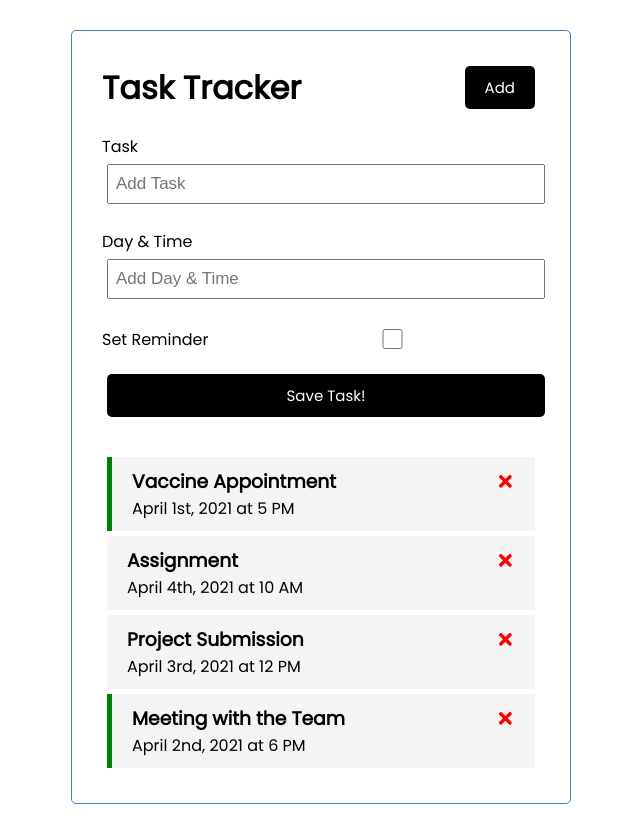
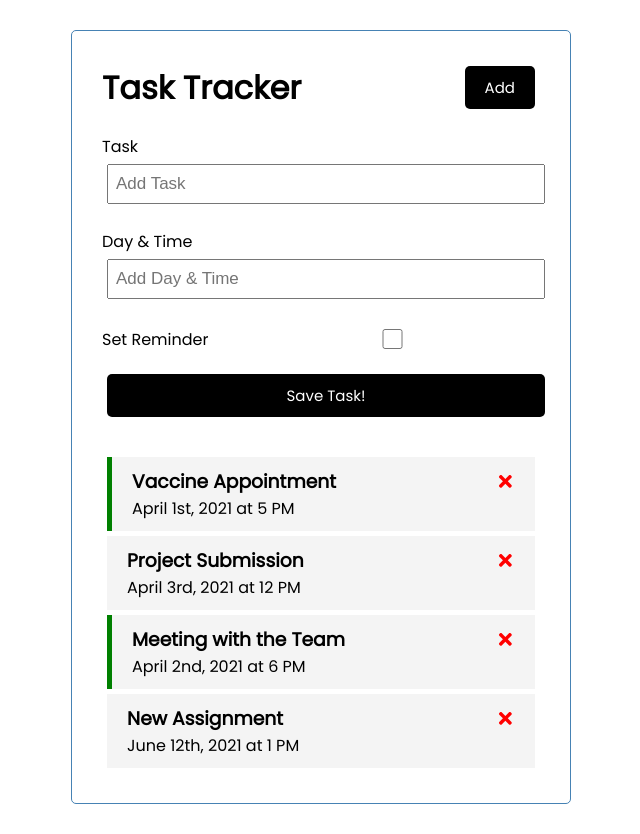
Before and after one commit to arunkudiyal/innomatics-react-project-1, a React (Create React App) app: page / in a window 1280 px wide. Shown: the whole page, without its empty margins (319-959 px from the left). Built offline with nearby package versions, Linux system fonts and the light colour scheme; data requests are answered from the project's data file; the HTML template or start-up script is replaced by a standard one.

Commit message:
JSON-Server

```diff
--- /dev/null
+++ b/db.json
@@ -0,0 +1,28 @@
+{
+  "tasks": [
+    {
+      "id": 1,
+      "text": "Vaccine Appointment",
+      "day": "April 1st, 2021 at 5 PM",
+      "reminder": true
+    },
+    {
+      "id": 3,
+      "text": "Project Submission",
+      "day": "April 3rd, 2021 at 12 PM",
+      "reminder": false
+    },
+    {
+      "id": 4,
+      "text": "Meeting with the Team",
+      "day": "April 2nd, 2021 at 6 PM",
+      "reminder": true
+    },
+    {
+      "text": "New Assignment",
+      "day": "June 12th, 2021 at 1 PM",
+      "reminder": false,
+      "id": 6
+    }
+  ]
+}
--- a/package.json
+++ b/package.json
@@ -6,6 +6,7 @@
     "@testing-library/jest-dom": "^5.12.0",
     "@testing-library/react": "^11.2.7",
     "@testing-library/user-event": "^12.8.3",
+    "json-server": "^0.16.3",
     "react": "^17.0.2",
     "react-dom": "^17.0.2",
     "react-icons": "^4.2.0",
@@ -16,7 +17,8 @@
     "start": "react-scripts start",
     "build": "react-scripts build",
     "test": "react-scripts test",
-    "eject": "react-scripts eject"
+    "eject": "react-scripts eject",
+    "server": "json-server --watch db.json --port 5000"
   },
   "eslintConfig": {
     "extends": [
--- a/src/App.js
+++ b/src/App.js
@@ -1,5 +1,5 @@
 // Hooks
-import { useState } from 'react'
+import { useState, useEffect } from 'react'
 
 // const taaks = [ {}, {}, {} ] -> Property
 
@@ -11,47 +11,56 @@
 
   // GLOBAL STATE | App-Level State
   // Tasks State
-  const [tasks, setTasks] = useState([
-    {
-        id: 1,
-        text: 'Vaccine Appointment',
-        day: 'April 1st, 2021 at 5 PM',
-        reminder: true
-    },
-    {
-        id: 2,
-        text: 'Assignment',
-        day: 'April 4th, 2021 at 10 AM',
-        reminder: false
-    },
-    {
-        id: 3,
-        text: 'Project Submission',
-        day: 'April 3rd, 2021 at 12 PM',
-        reminder: false
-    },
-    {
-        id: 4,
-        text: 'Meeting with the Team',
-        day: 'April 2nd, 2021 at 6 PM',
-        reminder: true
+  const [tasks, setTasks] = useState([])
+
+  // presesnt data the moment application is loaded
+  useEffect(() => {
+    const getTasks = async () => {
+      const tasksFromServer = await fetchTasks()
+
+      // Seeting the data coming from the server as our app-level state
+      setTasks(tasksFromServer)
     }
-  ])
+
+    getTasks()
+  }, [])
+
+  // Fetch all the data from the back-end
+  const fetchTasks = async () => {
+    const res = await fetch('http://localhost:5000/tasks', {method: 'GET'})
+    const data = await res.json()
+
+    return data
+  }
 
   // Add the task
-  const addTask = (task) => {
-    // console.log(task);
+  const addTask = async (task) => {
+    // POST the newTask to the server
+    const res = await fetch('http://localhost:5000/tasks', {
+      method: 'POST',
+      headers: {
+        'Content-type': 'application/json'
+      },
+      body: JSON.stringify(task)
+    })
+
+    const data = await res.json()
+    // Reflect the changes from the server to the states
+    setTasks([...tasks, data])
 
     // We donot have an ID | Generating an ID
-    const id = Math.floor(Math.random() * 10000) + 1
-    const newTask = { id, ...task }
+    // const id = Math.floor(Math.random() * 10000) + 1
+    // const newTask = { id, ...task }
 
     // Add the newTask and add it in the tasks State
-    setTasks([...tasks, newTask])
+    // setTasks([...tasks, newTask])
   }
 
   // Delete the task
-  const onDelete = (id) => {
+  const onDelete = async (id) => {
+    // Deleting the data from the server
+    await fetch(`http://localhost:5000/tasks/${id}`, {method: 'DELETE'})
+
     // Manipulate the tasks state - setTasks()
     setTasks(tasks.filter((task) => task.id !== id))
   }
```
Also changed, not shown: 1 other file (tests, documents, lock files or other folders).
